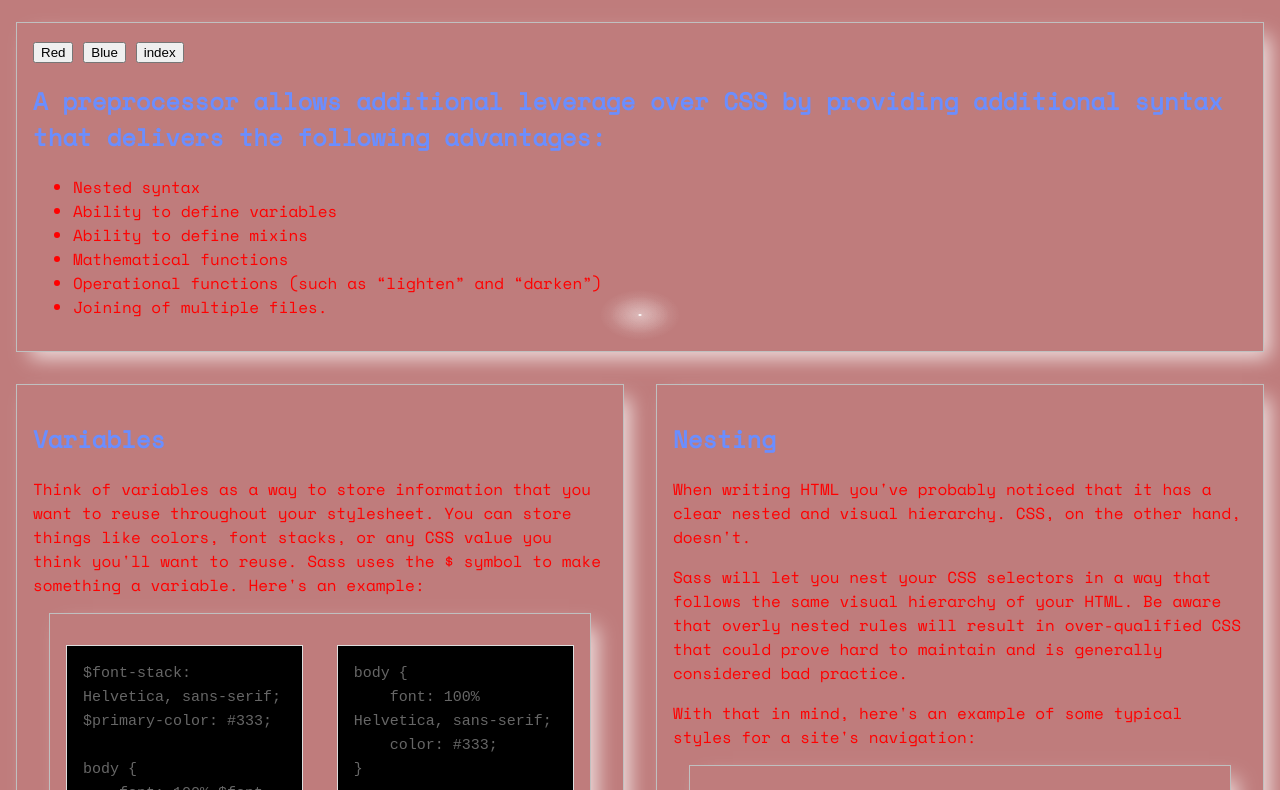
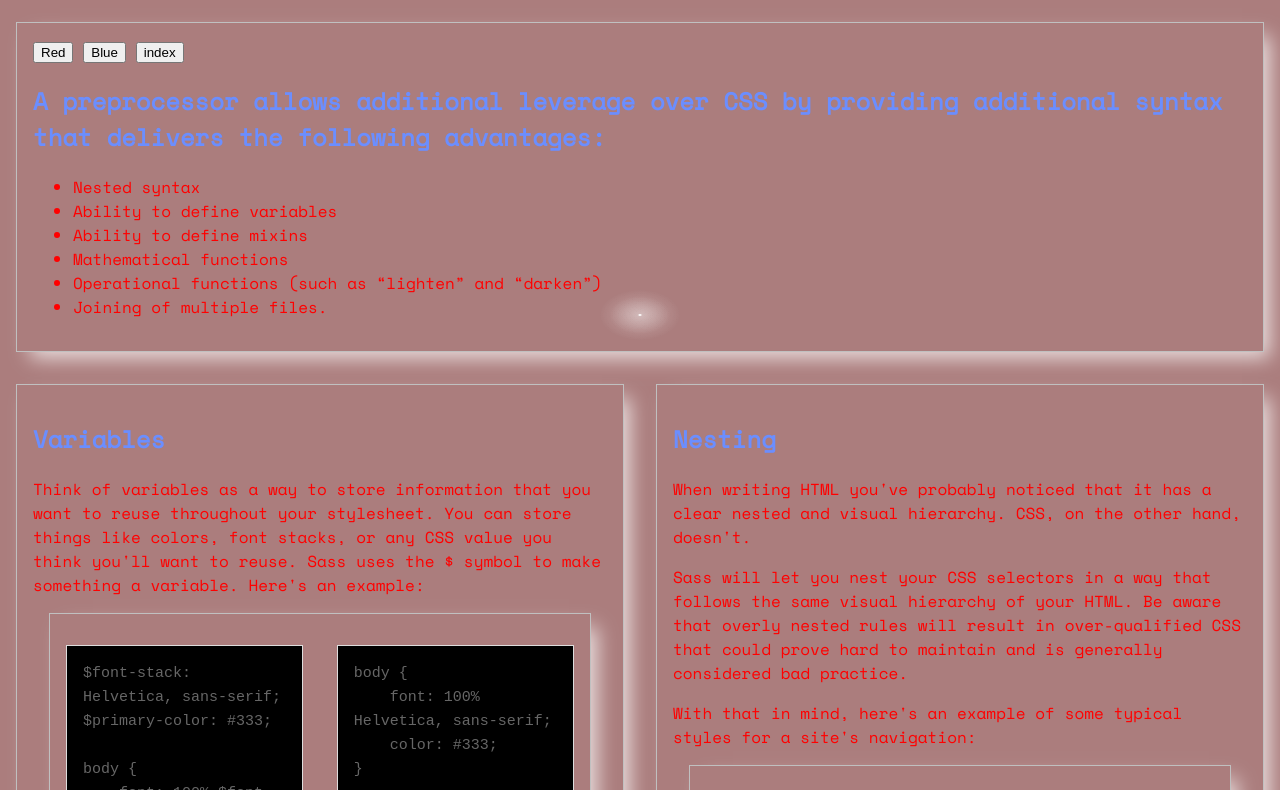
Before and after one commit to Xzanderzone/06scss, a plain HTML site: page red.html in a window 1280 px wide. Shown: the part 85-875 px from the top of the page. Drawn offline with nearby package versions, Linux system fonts and the light colour scheme.

Commit message:
adjusting colors

```diff
--- a/style_blue.scss
+++ b/style_blue.scss
@@ -1,3 +1,3 @@
 $currentcolor:#09ff00;
-$backgroundcolor:rgba(18, 170, 18, 0.521);
+$backgroundcolor:rgba(17, 22, 99, 0.521);
 @import "style.scss";
--- a/style_red.scss
+++ b/style_red.scss
@@ -1,3 +1,3 @@
 $currentcolor:#ff0000;
-$backgroundcolor:rgba(131, 0, 0, 0.514);
+$backgroundcolor:rgba(92, 2, 2, 0.514);
 @import "style.scss";
```
Also changed, not shown: style_blue.css, style_red.css, 2 other files.
